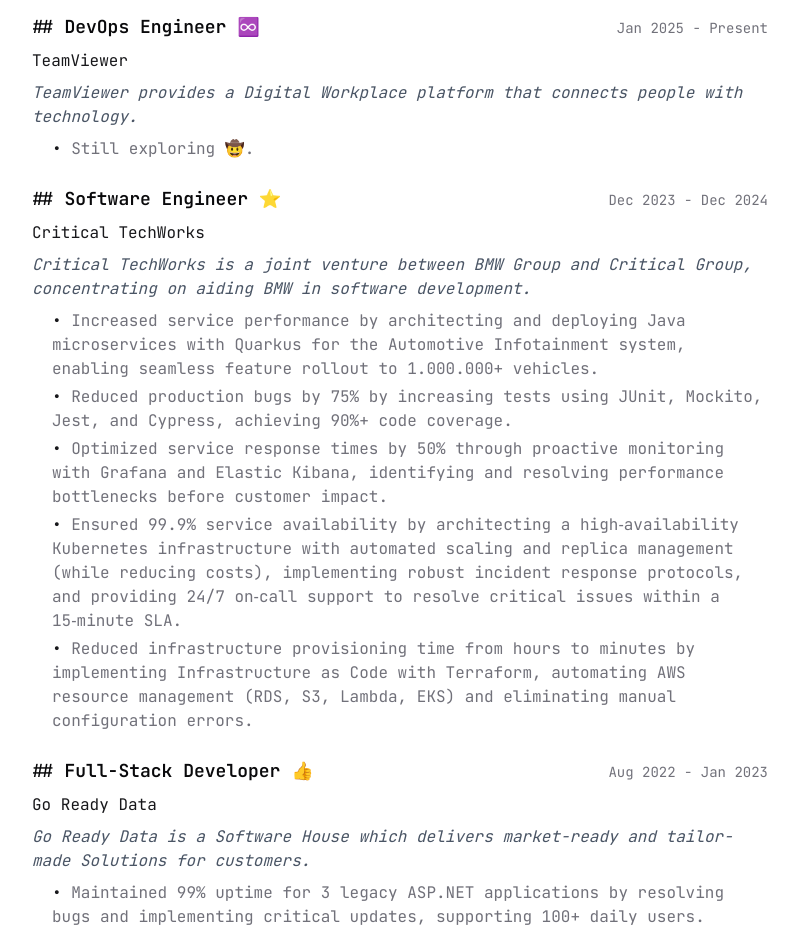
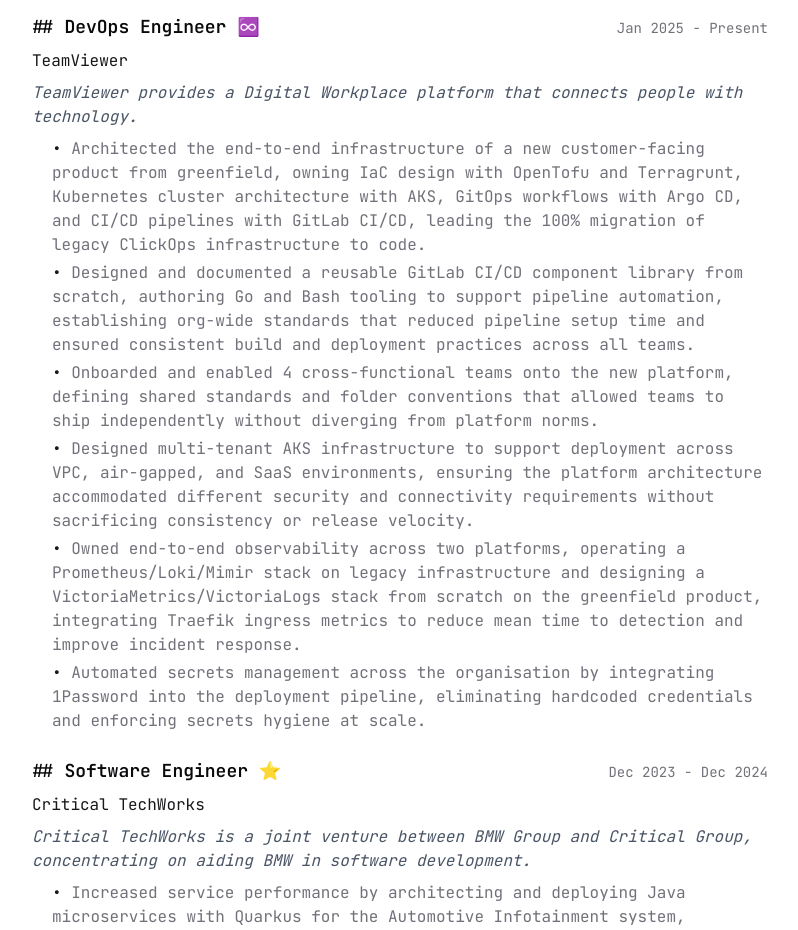
Before and after one commit to andresousadotpt/portfolio, a Next.js app: page / in a window 1280 px wide. Shown: the part 540-1470 px from the top of the page, without its empty margins (240-1038 px from the left). Built offline with nearby package versions, Linux system fonts and the light colour scheme.

Commit message:
feat: update experience component with detailed responsibilities on TeamViewer

```diff
--- a/components/experience.tsx
+++ b/components/experience.tsx
@@ -7,7 +7,14 @@
             companyDescription:
                 "TeamViewer provides a Digital Workplace platform that connects people with technology.",
             period: "Jan 2025 - Present",
-            responsibilities: ["Still exploring 🤠."],
+            responsibilities: [
+                "Architected the end-to-end infrastructure of a new customer-facing product from greenfield, owning IaC design with OpenTofu and Terragrunt, Kubernetes cluster architecture with AKS, GitOps workflows with Argo CD, and CI/CD pipelines with GitLab CI/CD, leading the 100% migration of legacy ClickOps infrastructure to code.",
+                "Designed and documented a reusable GitLab CI/CD component library from scratch, authoring Go and Bash tooling to support pipeline automation, establishing org-wide standards that reduced pipeline setup time and ensured consistent build and deployment practices across all teams.",
+                "Onboarded and enabled 4 cross-functional teams onto the new platform, defining shared standards and folder conventions that allowed teams to ship independently without diverging from platform norms.",
+                "Designed multi-tenant AKS infrastructure to support deployment across VPC, air-gapped, and SaaS environments, ensuring the platform architecture accommodated different security and connectivity requirements without sacrificing consistency or release velocity.",
+                "Owned end-to-end observability across two platforms, operating a Prometheus/Loki/Mimir stack on legacy infrastructure and designing a VictoriaMetrics/VictoriaLogs stack from scratch on the greenfield product, integrating Traefik ingress metrics to reduce mean time to detection and improve incident response.",
+                "Automated secrets management across the organisation by integrating 1Password into the deployment pipeline, eliminating hardcoded credentials and enforcing secrets hygiene at scale.",
+            ],
         },
         {
             title: "Software Engineer ⭐",
```
